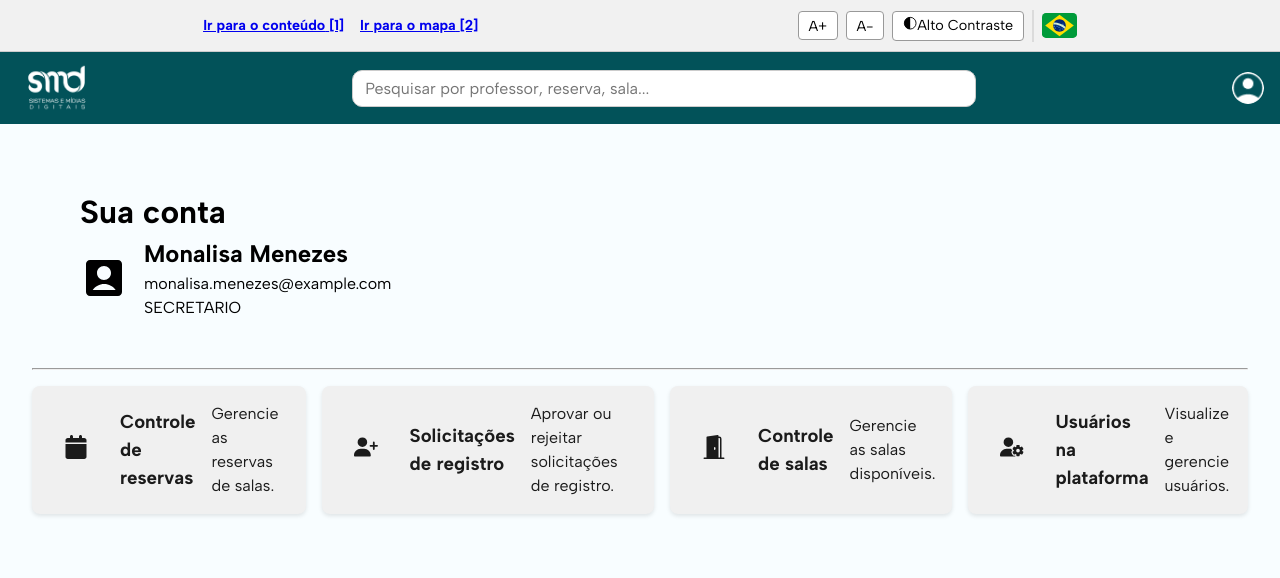
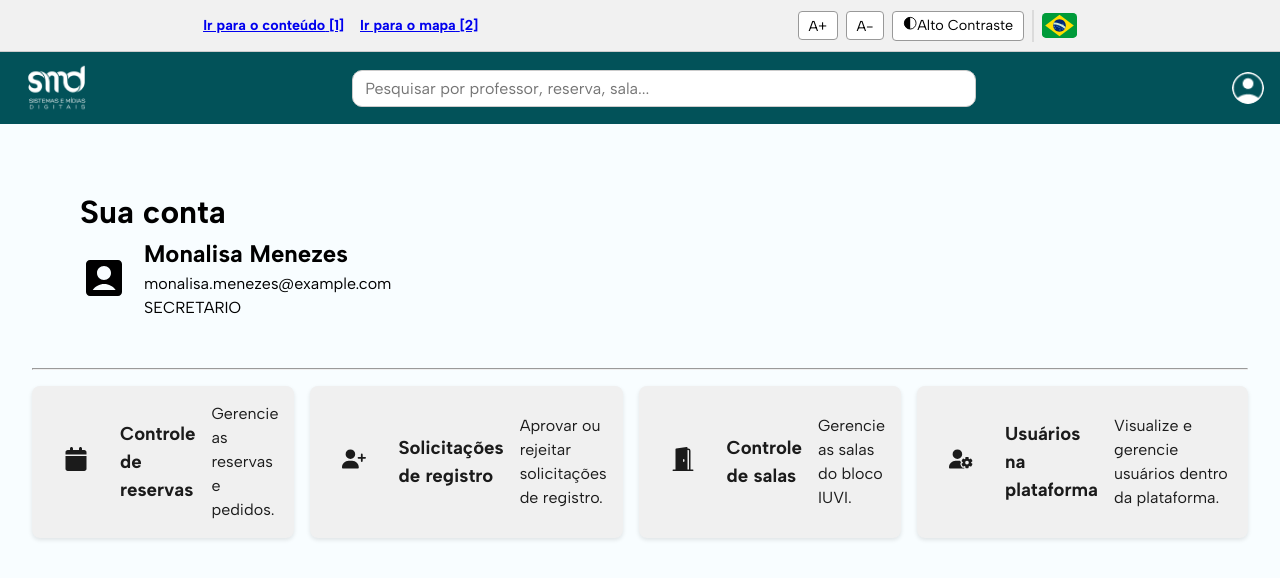
Before and after one commit to TheBugs-io/cadeasala-front, a React (Vite) app: page /admin in a window 1280 px wide. Shown: the top 578 px of the page. Built offline with nearby package versions, Linux system fonts and the light colour scheme; no server answers.

Commit message:
fix: better description

```diff
--- a/src/app/Features/AdminAccountPage/AdminMainPage.jsx
+++ b/src/app/Features/AdminAccountPage/AdminMainPage.jsx
@@ -19,7 +19,7 @@ export default function AdminMainPage() {
         <CardFuncionality
           icon={<i className="fas fa-calendar-alt"><FaCalendar size={24} /></i>}
           title="Controle de reservas"
-          description="Gerencie as reservas de salas."
+          description="Gerencie as reservas e pedidos."
           onClick={() => console.log("Controle de reservas")}
         />
         <CardFuncionality
@@ -31,13 +31,13 @@ export default function AdminMainPage() {
         <CardFuncionality
           icon={<i className="fas fa-door-open"><BsFillDoorOpenFill size={24} /></i>}
           title="Controle de salas"
-          description="Gerencie as salas disponíveis."
+          description="Gerencie as salas do bloco IUVI."
           onClick={() => console.log("Controle de salas")}
         />
         <CardFuncionality
           icon={<i className="fas fa-users"><FaUserGear size={24} /></i>}
           title="Usuários na plataforma"
-          description="Visualize e gerencie usuários."
+          description="Visualize e gerencie usuários dentro da plataforma."
           onClick={() => console.log("Usuários na plataforma")}
         />
       </section>
```
